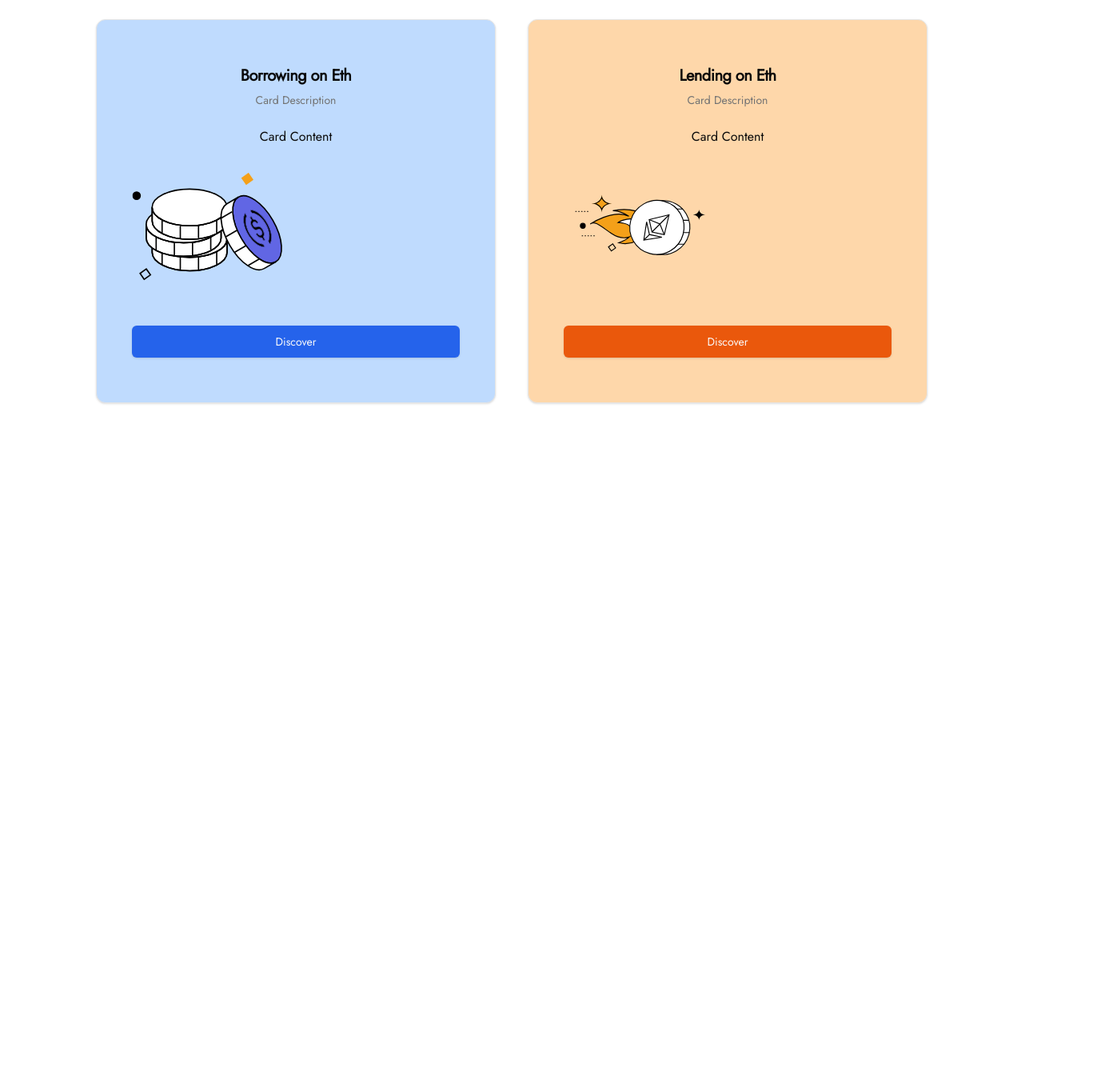
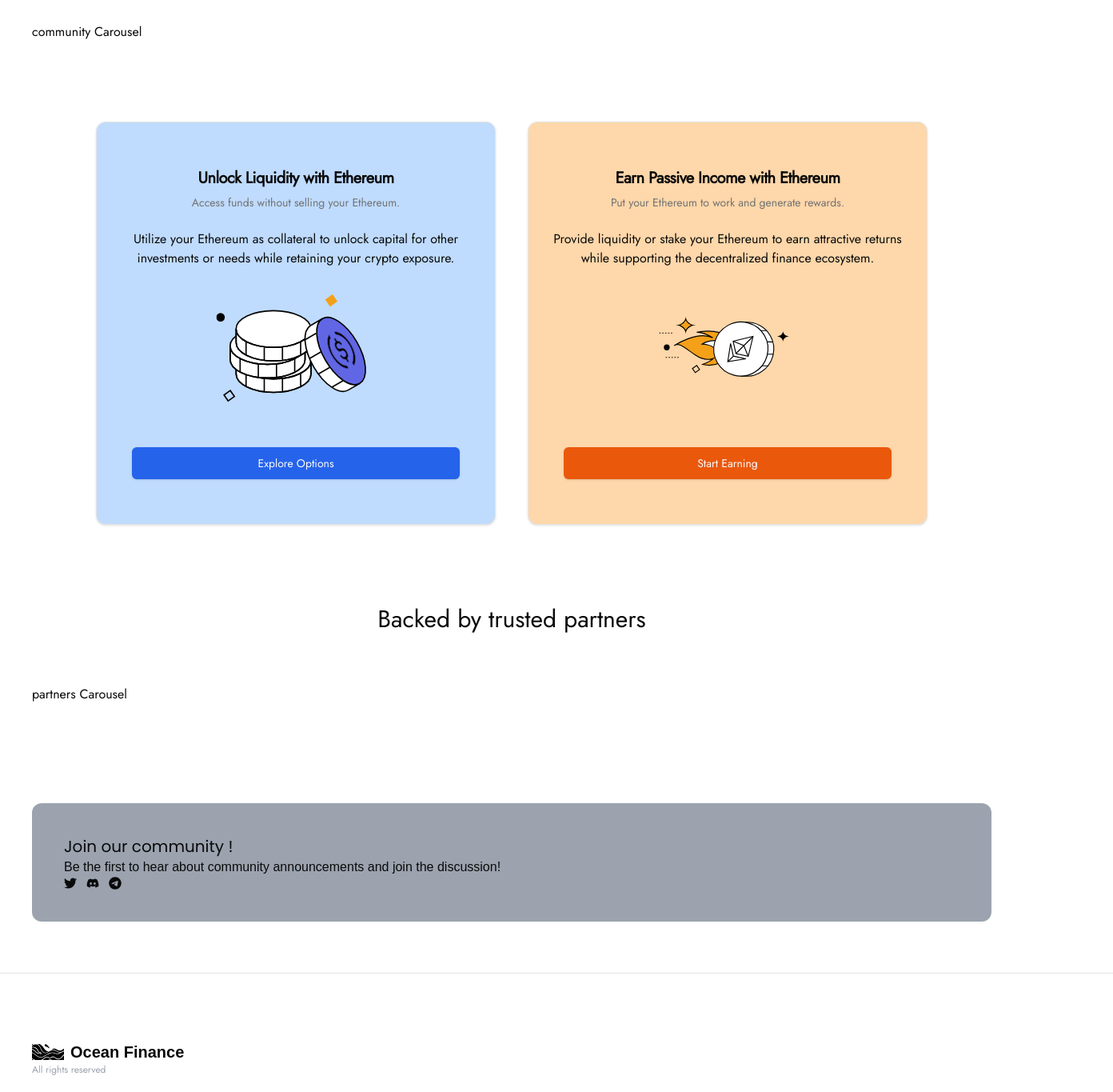
Before and after one commit to 1am-programmer/Ocean-Finance, a Next.js app: page / in a window 1280 px wide. Shown: the part 1030-2395 px from the top of the page at 80% size, 1392 px wide, since content can reach past the window. Before the commit the page ends 1654 px from the top, so only its background shows below. Built offline with nearby package versions, Linux system fonts and the light colour scheme.

Commit message:
footer and socials

```diff
--- a/components/About.tsx
+++ b/components/About.tsx
@@ -10,6 +10,7 @@ import {
 } from "@/components/ui/card";
 import Image from "next/image";
 import { Button } from "./ui/button";
+import { Community, Partners } from "./Carousel";
 
 const jost = Jost({
   weight: "400",
@@ -18,58 +19,82 @@ const jost = Jost({
 
 const About = () => {
   return (
-    <div className="py-10">
-      <p className={`${jost.className} text-3xl  text-center`}>
-        Working on-chain with the best community
-      </p>
+    <div className={`${jost.className} py-10`}>
+      <section className="flex flex-col gap-16 py-5">
+        <p className={`text-3xl  text-center`}>
+          Working on-chain with the best community
+        </p>
 
-      <div
-        className={`${jost.className} flex py-20 gap-10 justify-center items-center    `}
-      >
+        <Community />
+      </section>
+      <div className={`flex py-20 gap-10 justify-center items-center`}>
         <section>
-          <Card className="bg-blue-200 w-[500px] py-8 text-center  px-5 ">
+          <Card className="bg-blue-200 w-[500px] py-8 text-center px-5">
             <CardHeader>
-              <CardTitle className="text-xl">Borrowing on Eth</CardTitle>
-              <CardDescription>Card Description</CardDescription>
+              <CardTitle className="text-xl">
+                Unlock Liquidity with Ethereum
+              </CardTitle>
+              <CardDescription>
+                Access funds without selling your Ethereum.
+              </CardDescription>
             </CardHeader>
-            <CardContent>
-              <p>Card Content</p>
+            <p>
+              Utilize your Ethereum as collateral to unlock capital for other
+              investments or needs while retaining your crypto exposure.
+            </p>
+            <CardContent className="flex justify-center text-center">
               <Image
                 src={"/images/bond-token.svg"}
-                alt="bond"
+                alt="Unlock Liquidity"
                 height="700"
                 width="700"
-                className="h-[200px] w-[200px]  flex  justify-center"
+                className="h-[200px] w-[200px]"
               />
             </CardContent>
             <CardFooter>
-              <Button className="bg-blue-600 w-full py-5">Discover</Button>
+              <Button className="bg-blue-600 w-full py-5 hover:bg-blue-700">
+                Explore Options
+              </Button>
             </CardFooter>
           </Card>
         </section>
 
         <section>
-          <Card className="bg-orange-200 w-[500px] py-8 text-center  px-5 ">
+          <Card className="bg-orange-200 w-[500px] py-8 text-center px-5">
             <CardHeader>
-              <CardTitle className="text-xl">Lending on Eth </CardTitle>
-              <CardDescription>Card Description</CardDescription>
+              <CardTitle className="text-xl">
+                Earn Passive Income with Ethereum
+              </CardTitle>
+              <CardDescription>
+                Put your Ethereum to work and generate rewards.
+              </CardDescription>
             </CardHeader>
-            <CardContent>
-              <p>Card Content</p>
+            <p>
+              Provide liquidity or stake your Ethereum to earn attractive
+              returns while supporting the decentralized finance ecosystem.
+            </p>
+            <CardContent className="flex justify-center text-center">
               <Image
                 src={"/images/levered-token.svg"}
-                alt="bond"
+                alt="Earn Passive Income"
                 height="700"
                 width="700"
-                className="h-[200px] w-[200px] flex justify-center "
+                className="h-[200px] w-[200px] flex justify-center"
               />
             </CardContent>
             <CardFooter>
-              <Button className="bg-orange-600  w-full  py-5">Discover</Button>
+              <Button className="bg-orange-600 w-full py-5 hover:bg-orange-700">
+                Start Earning
+              </Button>
             </CardFooter>
           </Card>
         </section>
       </div>
+
+      <section className="flex flex-col gap-16 py-5">
+        <p className={`text-3xl  text-center`}>Backed by trusted partners</p>
+        <Partners />
+      </section>
     </div>
   );
 };
--- /dev/null
+++ b/components/Carousel.tsx
@@ -0,0 +1,9 @@
+import React from "react";
+
+export const Community = () => {
+  return <div> community Carousel</div>;
+};
+
+export const Partners = () => {
+  return <div> partners Carousel</div>;
+};
--- a/components/Dashboard.tsx
+++ b/components/Dashboard.tsx
@@ -4,6 +4,8 @@ import { Button } from "./ui/button";
 import Image from "next/image";
 import { Roboto } from "next/font/google";
 import About from "./About";
+import Socials from "./Socials";
+import Footer from "./Footer";
 
 const roboto = Roboto({
   weight: "400",
@@ -27,7 +29,6 @@ const Dashboard = () => {
 
         <Connect />
       </section>
-
       {/* HERO SECTION  */}
       <section
         className={`${roboto.className} flex flex-col gap-5  text-center`}
@@ -39,7 +40,6 @@ const Dashboard = () => {
           Currently live on Base Sepolia Testnet. Mainnet launch coming soon.
         </p>
       </section>
-
       <Link href={"/testnet"} className="flex justify-center items-center">
         <Button
           className="bg-blue-500  hover:bg-blue-700 rounded-xl px-8 py-8 text-xl z-10 shadow-md shadow-blue"
@@ -48,7 +48,6 @@ const Dashboard = () => {
           Launch Testnet
         </Button>
       </Link>
-
       {/* Image Section */}
       <section className="-mt-24 z-0">
         {/* Add any images or content here */}
@@ -60,8 +59,10 @@ const Dashboard = () => {
           className="w-full h-[400px] rounded-lg border"
         />
       </section>
-
       <About />
+      <Socials />
+      <hr className="-mx-[9.5rem]" />
+      <Footer />
     </div>
   );
 };
--- /dev/null
+++ b/components/Footer.tsx
@@ -0,0 +1,33 @@
+import React from "react";
+import Image from "next/image";
+import { Jost } from "next/font/google";
+
+const jost = Jost({
+  weight: "400",
+  subsets: ["latin"],
+});
+
+const Footer = () => {
+  return (
+    <div className="py-5  flex justify-between items-center">
+      <section>
+        <div className="flex gap-2 items-center">
+          <Image
+            src={"/images/hero.svg"}
+            alt="hero-image"
+            width={40}
+            height={40}
+            className="border-none"
+          />
+          <h1 className="text-xl font-bold">Ocean Finance</h1>
+        </div>
+
+        <p className={`${jost.className} text-xs text-gray-400`}>
+          All rights reserved
+        </p>
+      </section>
+    </div>
+  );
+};
+
+export default Footer;
--- /dev/null
+++ b/components/Socials.tsx
@@ -0,0 +1,27 @@
+import React from "react";
+import { FaDiscord, FaTelegram, FaTwitter } from "react-icons/fa6";
+import { Poppins } from "next/font/google";
+
+const poppins = Poppins({
+  weight: "400",
+  subsets: ["latin"],
+});
+const Socials = () => {
+  return (
+    <div className="bg-gray-400 rounded-xl py-10 px-10 ">
+      <p className={`${poppins.className} text-xl`}>Join our community !</p>
+      <p>
+        Be the first to hear about community announcements and join the
+        discussion!
+      </p>
+
+      <section className="flex gap-3">
+        <FaTwitter />
+        <FaDiscord />
+        <FaTelegram />
+      </section>
+    </div>
+  );
+};
+
+export default Socials;
```
